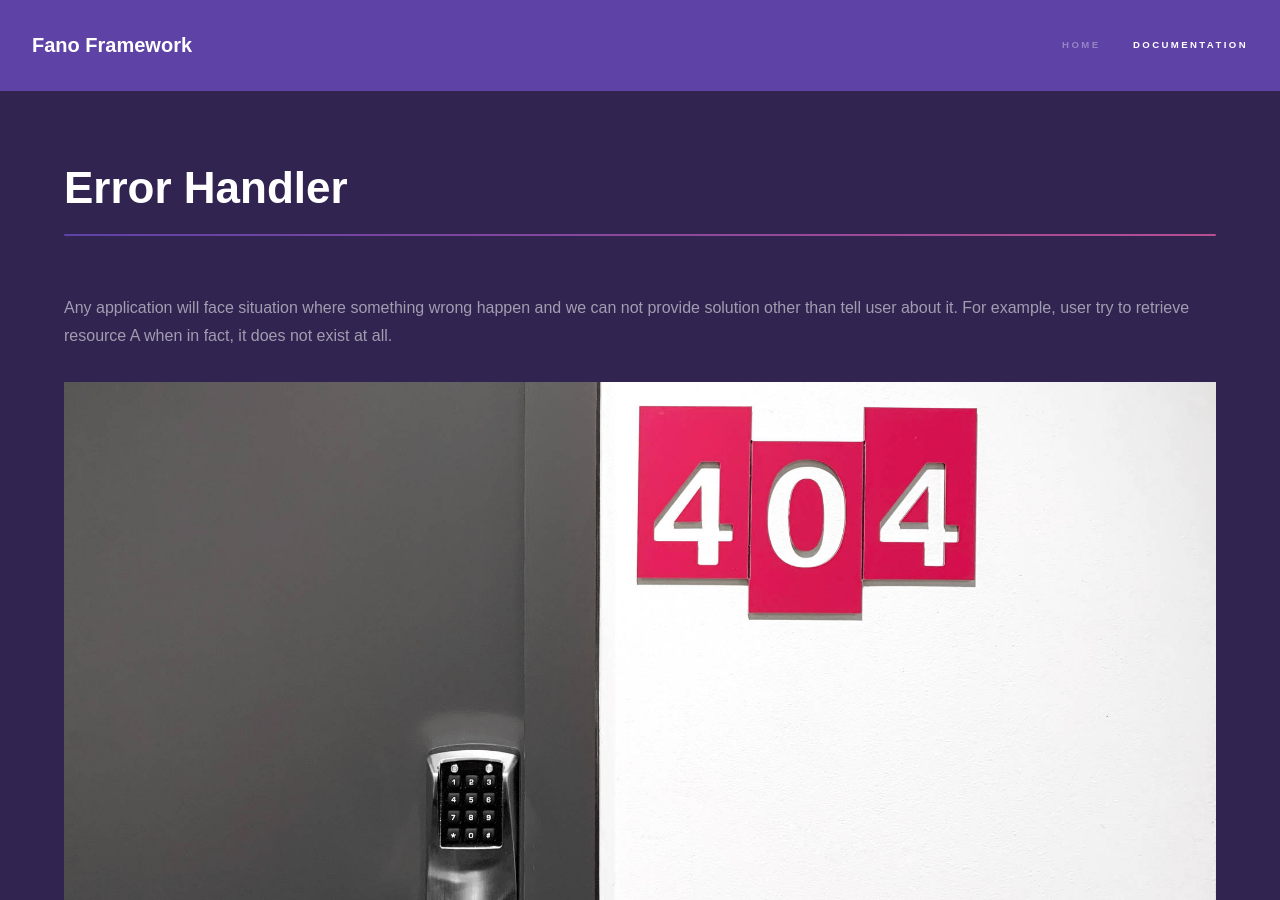
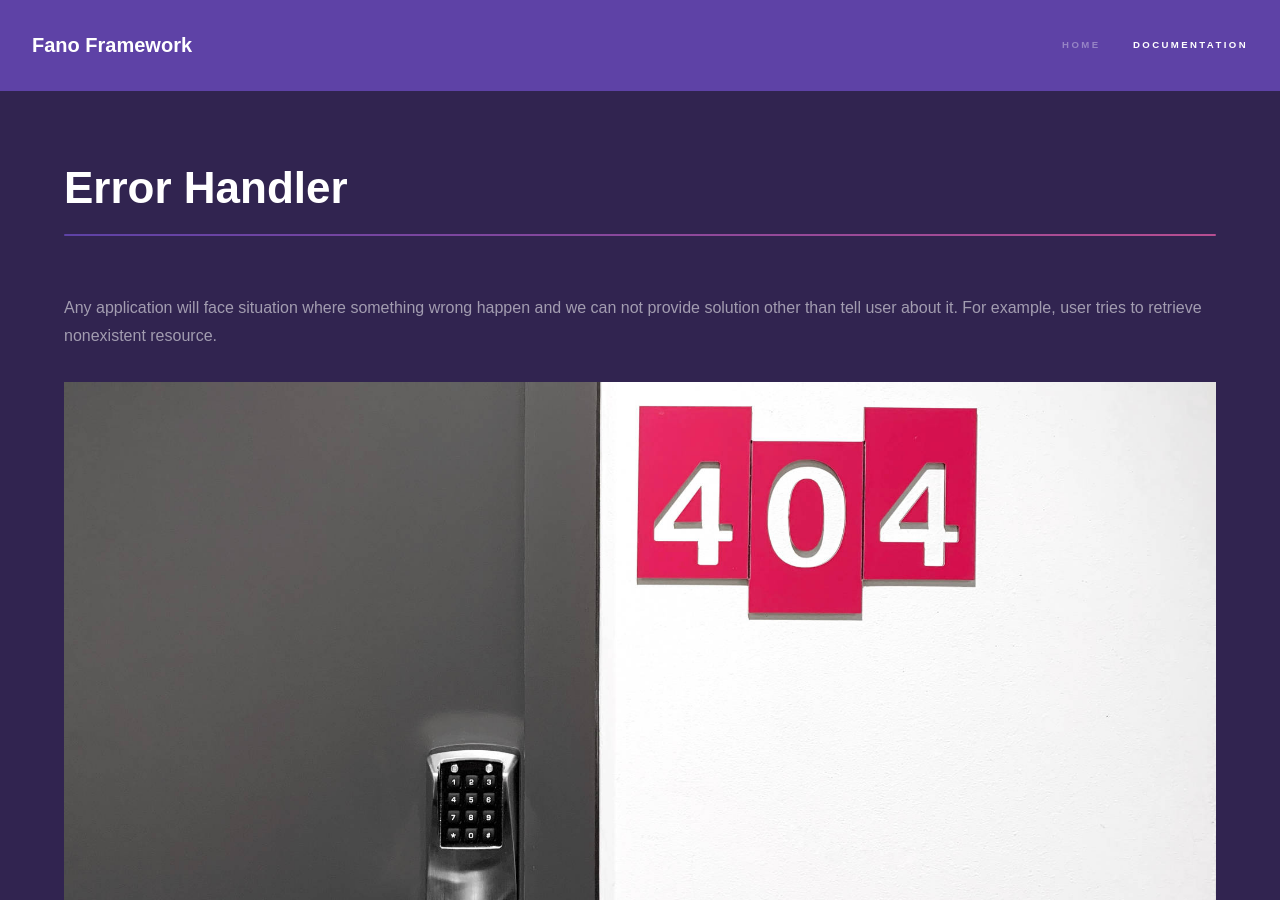
Before and after one commit to fanoframework/fanoframework.github.io, a Jekyll site: the page built from error-handler/index.md, in a window 1280 px wide and 900 px high. Built offline with Jekyll 4.4.1, drawn with Linux system fonts in a browser that asks for light colours; our own code applies the rules of GitHub Pages for plain Markdown files.

Commit message:
improve sentence

```diff
--- a/error-handler/index.md
+++ b/error-handler/index.md
@@ -5,7 +5,7 @@ description: Tutorial on how to handle error with Fano Framework
 
 <h1 class="major">Error Handler</h1>
 
-Any application will face situation where something wrong happen and we can not provide solution other than tell user about it. For example, user try to retrieve resource A when in fact, it does not exist at all.
+Any application will face situation where something wrong happen and we can not provide solution other than tell user about it. For example, user tries to retrieve nonexistent resource.
 
 <img src="/assets/images/404.jpg" alt="Error illustration" width="100%">
 
```
